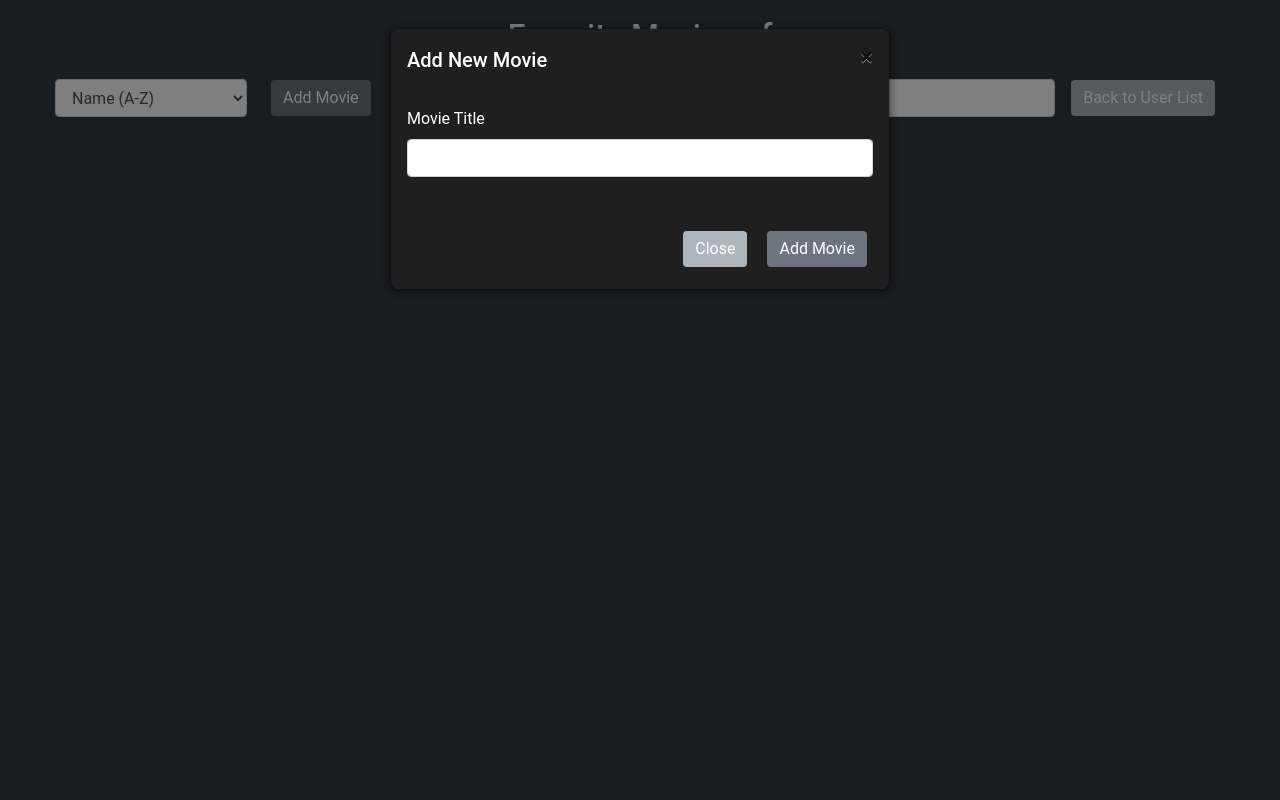
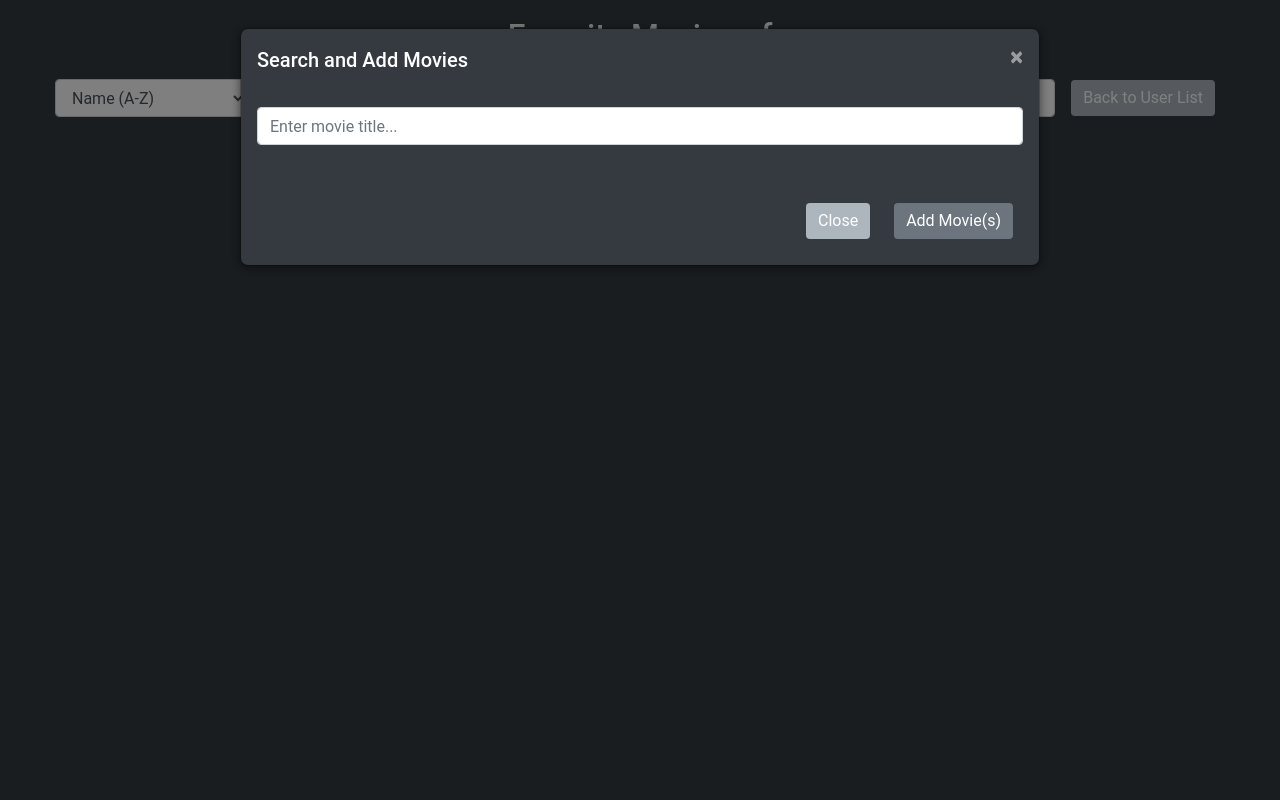
Before and after one commit to lennartzut/moviweb-app, a Flask app: template templates/user_movies.html in a window 1280 px wide, after a click on "Add Movie". Run offline with Flask 3, Linux system fonts and the light colour scheme; the template is opened without the code that fills it, so the values that code supplies are empty; some libraries are stand-ins or nearby versions.

Commit message:
Adjusts the omdb API search result into a modal instead of a separate webpage

```diff
--- a/app.py
+++ b/app.py
@@ -162,32 +162,32 @@
     session = data_manager.Session()
     try:
         user = session.query(User).options(
-            joinedload(User.movies)).filter(User.id == user_id).first()
+            joinedload(User.movies)).filter(
+            User.id == user_id).first()
         if not user:
             flash("User not found.", "danger")
             return redirect(url_for('list_users'))
 
+        search_results = None
         if request.method == 'POST':
             title = request.form.get("title")
             if not title:
                 flash("Title is required to add a movie.", "danger")
-                return redirect(url_for('user_movies',
-                                        user_id=user_id))
+                return redirect(
+                    url_for('user_movies', user_id=user_id))
 
+            # Make the request to the API to search movies
             search_results = make_api_request(title)
-            if search_results:
-                return render_template('movie_search_results.html',
-                                       user=user,
-                                       search_results=search_results,
-                                       search_query=title,
-                                       user_id=user_id)
-            else:
+            if not search_results:
                 flash(f"Movie '{title}' not found in OMDb.",
                       "danger")
-                return redirect(url_for('user_movies',
-                                        user_id=user_id))
-        else:
-            return render_template('add_movie.html', user=user)
+
+        return render_template('user_movies.html',
+                               user=user,
+                               search_results=search_results,
+                               search_query=title if search_results else None,
+                               user_id=user_id,
+                               api_key=API_KEY)
     finally:
         session.close()
 
@@ -195,61 +195,58 @@
 @app.route('/users/<int:user_id>/confirm_add_movie',
            methods=['POST'])
 def confirm_add_movie(user_id):
-    """
-    Confirm and add the selected movie to the user's list.
-
-    Args:
-        user_id (int): User's ID.
-
-    Returns:
-        Response: Redirect to user's movie list.
-    """
     session = data_manager.Session()
     try:
         user = session.query(User).options(
-            joinedload(User.movies)).filter(User.id == user_id).first()
+            joinedload(User.movies)).filter(
+            User.id == user_id).first()
         if not user:
             flash("User not found.", "danger")
             return redirect(url_for('list_users'))
 
-        imdb_id = request.form.get("imdb_id")
-        if not imdb_id:
+        imdb_ids = request.form.getlist("imdb_id")
+        if not imdb_ids:
             flash("Movie selection is required.", "danger")
             return redirect(url_for('user_movies', user_id=user_id))
 
-        movie_data = make_api_request(imdb_id, by_id=True)
-        if movie_data and movie_data.get("Response") == "True":
-            title = movie_data.get("Title", "Unknown").title()
-            director = movie_data.get("Director", "Unknown")
-            year = movie_data.get("Year", "Unknown")
-            rating = movie_data.get("imdbRating", None)
-            imdb_id = movie_data.get("imdbID", None)
+        added_movies = []
+        for imdb_id in imdb_ids:
+            movie_data = make_api_request(imdb_id, by_id=True)
+            if movie_data and movie_data.get("Response") == "True":
+                title = movie_data.get("Title", "Unknown").title()
+                director = movie_data.get("Director", "Unknown")
+                year = movie_data.get("Year", None)
+                rating = movie_data.get("imdbRating", None)
 
-            existing_movie = session.query(Movie).filter(
-                Movie.user_id == user_id,
-                (Movie.imdb_id == imdb_id) |
-                (Movie.name.ilike(title))).first()
+                # Handle NoneType values
+                year = int(year) if year and year.isdigit() else None
+                try:
+                    rating = float(rating) if rating else None
+                except ValueError:
+                    rating = None
 
-            if existing_movie:
-                flash(f"The movie '{title}' is already in your list.",
-                      "danger")
-                return redirect(url_for('user_movies',
-                                        user_id=user_id))
+                existing_movie = session.query(Movie).filter(
+                    Movie.user_id == user_id,
+                    (Movie.imdb_id == imdb_id) |
+                    (Movie.name.ilike(title))).first()
 
-            year = int(year) if year.isdigit() else None
-            try:
-                rating = float(rating) if rating else None
-            except ValueError:
-                rating = None
+                if existing_movie:
+                    flash(
+                        f"The movie '{title}' is already in your list.",
+                        "danger")
+                    continue
 
-            data_manager.add_movie(user_id, title, director,
-                                   year, rating, imdb_id)
-            flash(f"Movie '{title}' added successfully.",
-                  "success")
-            return redirect(url_for('user_movies', user_id=user_id))
+                data_manager.add_movie(user_id, title, director,
+                                       year, rating, imdb_id)
+                added_movies.append(title)
+
+        if added_movies:
+            flash(
+                f"Movies '{', '.join(added_movies)}' added successfully.",
+                "success")
         else:
-            flash("Movie not found.", "danger")
-            return redirect(url_for('user_movies', user_id=user_id))
+            flash("No new movies were added.", "danger")
+        return redirect(url_for('user_movies', user_id=user_id))
     finally:
         session.close()
 
--- a/templates/modals/add_movie_modal.html
+++ b/templates/modals/add_movie_modal.html
@@ -1,24 +1,38 @@
-<div class="modal fade" id="addMovieModal" tabindex="-1" aria-labelledby="addMovieModalLabel" aria-hidden="true">
-    <div class="modal-dialog">
-        <div class="modal-content">
+<div class="modal fade" id="addMovieModal" tabindex="-1" role="dialog" aria-labelledby="addMovieModalLabel" aria-hidden="true" {% if search_results %}data-show="true"{% endif %}>
+    <div class="modal-dialog modal-lg" role="document">
+        <div class="modal-content" style="background-color: #343a40; color: white;">
             <div class="modal-header">
-                <h5 class="modal-title" id="addMovieModalLabel">Add New Movie</h5>
-                <button type="button" class="close" data-dismiss="modal" aria-label="Close">
+                <h5 class="modal-title" id="addMovieModalLabel">Search and Add Movies</h5>
+                <button type="button" class="close" data-dismiss="modal" aria-label="Close" style="color: white;">
                     <span aria-hidden="true">&times;</span>
                 </button>
             </div>
-            <form method="POST" action="{{ url_for('add_movie_form', user_id=user.id) }}">
-                <div class="modal-body">
-                    <div class="form-group">
-                        <label for="title">Movie Title</label>
-                        <input type="text" class="form-control" id="title" name="title" required>
-                    </div>
+            <div class="modal-body">
+                <div class="form-group d-flex">
+                    <form method="POST" action="{{ url_for('add_movie_form', user_id=user.id) }}" class="d-flex w-100">
+                        <input type="text" name="title" class="form-control" id="search-title" placeholder="Enter movie title..." value="{{ search_query if search_query }}">
+                    </form>
                 </div>
-                <div class="modal-footer">
+
+                {% if search_results %}
+                <div id="search-results-container" style="max-height: 300px; overflow-y: auto;">
+                    <ul class="list-group">
+                        {% for movie in search_results %}
+                        <li class="list-group-item bg-dark text-light d-flex align-items-center">
+                            <input type="checkbox" name="imdb_id" value="{{ movie.imdbID }}" form="confirm-add-form" class="mr-2">
+                            <strong>{{ movie.Title }}</strong> ({{ movie.Year }})
+                        </li>
+                        {% endfor %}
+                    </ul>
+                </div>
+                {% endif %}
+            </div>
+            <div class="modal-footer">
+                <form method="POST" action="{{ url_for('confirm_add_movie', user_id=user.id) }}" id="confirm-add-form">
                     <button type="button" class="btn btn-secondary" data-dismiss="modal">Close</button>
-                    <button type="submit" class="btn btn-primary">Add Movie</button>
-                </div>
-            </form>
+                    <button type="submit" class="btn btn-primary">Add Movie(s)</button>
+                </form>
+            </div>
         </div>
     </div>
 </div>
--- a/templates/modals/update_movie_modal.html
+++ b/templates/modals/update_movie_modal.html
@@ -21,9 +21,10 @@
                         <label for="year-{{ movie.id }}">Year</label>
                         <input type="number" class="form-control" id="year-{{ movie.id }}" name="year" value="{{ movie.year }}">
                     </div>
-                    <div class="form-group text-left">
+                    <div class="form-group">
                         <label for="rating-{{ movie.id }}">Rating</label>
-                        <input type="text" class="form-control" id="rating-{{ movie.id }}" name="rating" value="{{ '{:.1f}'.format(movie.rating) }}" required>
+                        <input type="text" class="form-control" id="rating-{{ movie.id }}"
+                        name="rating" value="{{ '{:.1f}'.format(movie.rating) if movie.rating is not none else '' }}" required>
                     </div>
                 </div>
                 <div class="modal-footer">
--- a/templates/user_movies.html
+++ b/templates/user_movies.html
@@ -42,7 +42,9 @@
             </div>
             <div class="d-flex align-items-center">
                 <form class="form-inline" method="get" action="{{ url_for('user_movies', user_id=user.id) }}">
-                    <input class="form-control" type="search" placeholder="Search" name="search" value="{{ request.args.get('search', '') }}" onkeydown="if (event.key === 'Enter') this.form.submit();">
+                    <input class="form-control" type="search"
+                           placeholder="Search Collection"
+                           name="search" value="{{ request.args.get('search', '') }}" onkeydown="if (event.key === 'Enter') this.form.submit();">
                 </form>
                 <a href="{{ url_for('list_users') }}" class="btn btn-secondary ml-3">
                     Back to User List
@@ -80,9 +82,26 @@
         </div>
     </div>
 
-    <script src="https://code.jquery.com/jquery-3.5.1.slim.min.js"></script>
+    <script src="https://code.jquery.com/jquery-3.5.1.min.js"></script>
     <script src="https://cdn.jsdelivr.net/npm/bootstrap@4.5.2/dist/js/bootstrap.bundle.min.js"></script>
+
     <script>
+        $(document).ready(function() {
+            // Show the modal if search results exist
+            {% if search_results and search_results|length > 0 %}
+            $('#addMovieModal').modal('show');
+            {% endif %}
+
+            // Clear the search field and previous results when closing the modal
+            $('#addMovieModal').on('hidden.bs.modal', function () {
+                $('#addMovieModal input[name="title"]').val('');
+                $('#addMovieModal .search-results-container').html('');
+
+                // Ensure the user movies page is reloaded properly
+                window.location.href = '{{ url_for("user_movies", user_id=user.id) }}';
+            });
+        });
+
         function sortMovies() {
             let sortOption = document.getElementById('sortOptions').value;
             window.location.href = `{{ url_for('user_movies', user_id=user.id) }}?sort=${sortOption}`;
```
Also changed, not shown: templates/movie_search_results.html (deleted, +0 -42 lines).
